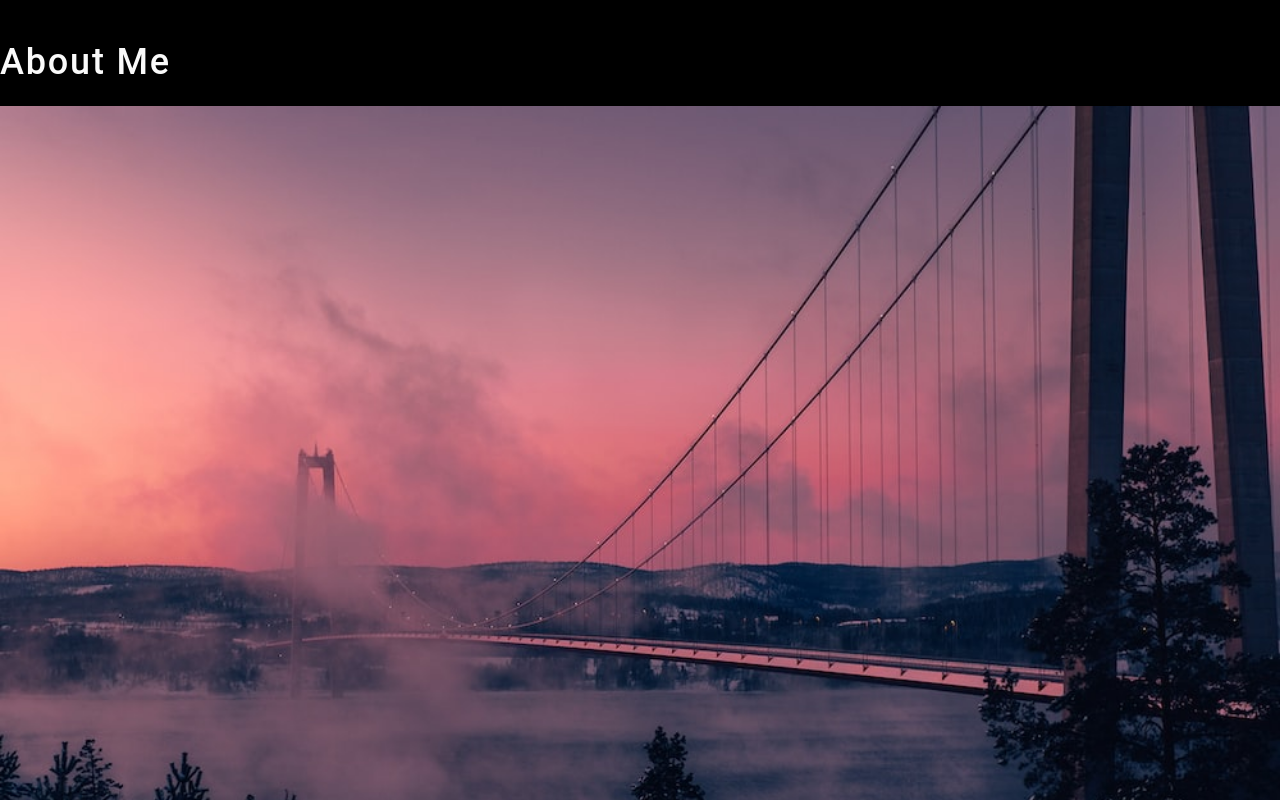
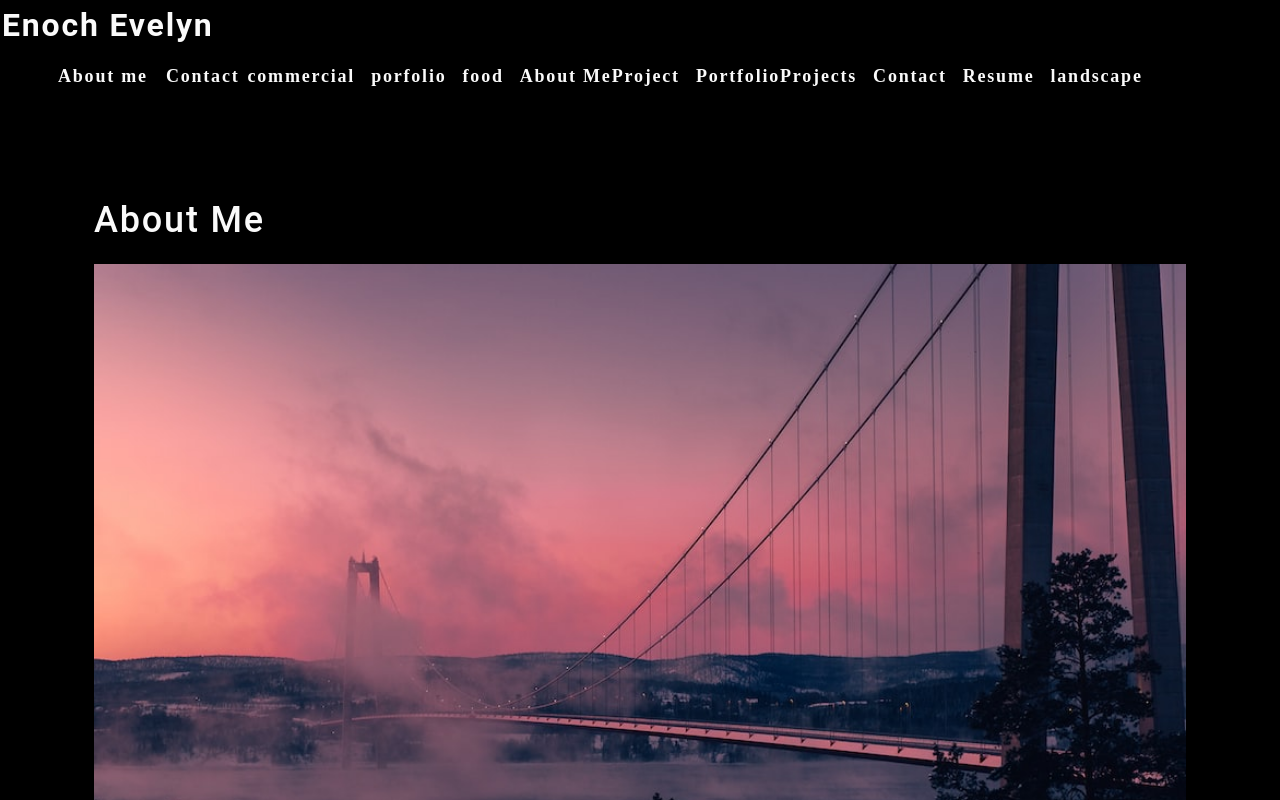
Before and after one commit to Knock410/React-Portfolio, a React (Create React App) app: page / in a window 1280 px wide. Shown: the top 800 px of the page. Built offline with nearby package versions, Linux system fonts and the light colour scheme; the HTML template or start-up script is replaced by a standard one.

Commit message:
proto nav bar code function

```diff
--- a/src/App.js
+++ b/src/App.js
@@ -1,10 +1,14 @@
 import React from 'react';
 import About from './components/About';
+import Nav from './components/Nav';
 
 function App() {
   return (
     <div>
+      <Nav></Nav>
+      <main>
    <About></About>
+   </main>
     </div>
   );
 }
--- a/src/components/About/index.js
+++ b/src/components/About/index.js
@@ -1,5 +1,8 @@
 import React from 'react';
 import coverImage from "../../assets/cover/cover-image.jpg";
+//array of navigation components in an array so that it can be used elsewhere within the application
+
+
 
 function About() {
   return (
--- /dev/null
+++ b/src/components/Nav/index.js
@@ -0,0 +1,62 @@
+import React from 'react';
+//oragnized navigation titles in an array so the same data can be oragnized and used elsewhere in the application
+const categories = [
+  {
+    name: "commercial",
+    description:
+      "Photos of grocery stores, food trucks, and other commercial projects",
+  },
+  { name: "porfolio", description: "Portraits of people in my life" },
+  { name: "food", description: "Delicious delicacies" },
+  { name: "About MeProject", description: "Personal blurb" },
+  { name: "PortfolioProjects", description: "Project Library" },
+  { name: "Contact", description: "Connect with me" },
+  { name: "Resume", description: "My resume" },
+
+  {
+    name: "landscape",
+    description: "Fields, farmhouses, waterfalls, and the beauty of nature",
+  },
+];
+
+function categorySelected(name) {
+  console.log(`${name} clicked`)
+}
+
+function Nav() {
+
+  return (
+    <header>
+        <h2>
+    <a href="/">
+      <span role="img" aria-label="pfp"> </span> Enoch Evelyn
+    </a>
+  </h2>
+  <nav>
+    <ul className="flex-row">
+      <li className="mx-2">
+        <a href="#about">
+          About me
+        </a>
+      </li>
+      <li>
+        <span>Contact</span>
+      </li>
+      {/* mapped over the array  */}
+      {categories.map((category) => (
+        <li
+          className="mx-1"
+          key={category.name}
+        >
+          <span onClick={() => categorySelected(category.name)}>
+            {category.name}
+          </span>
+        </li>
+      ))}
+    </ul>
+  </nav>
+    </header>
+  );
+}
+
+export default Nav;
```
